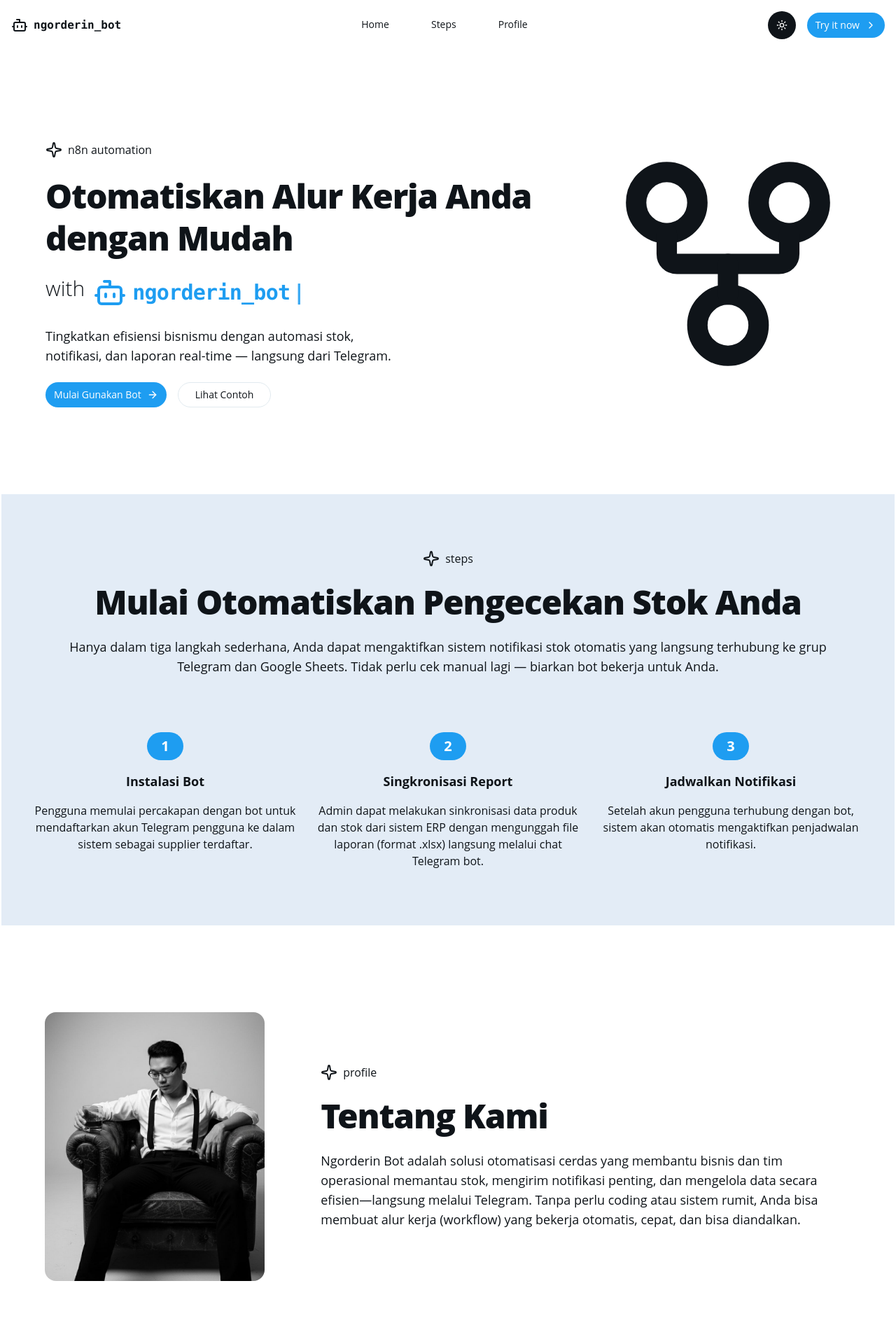
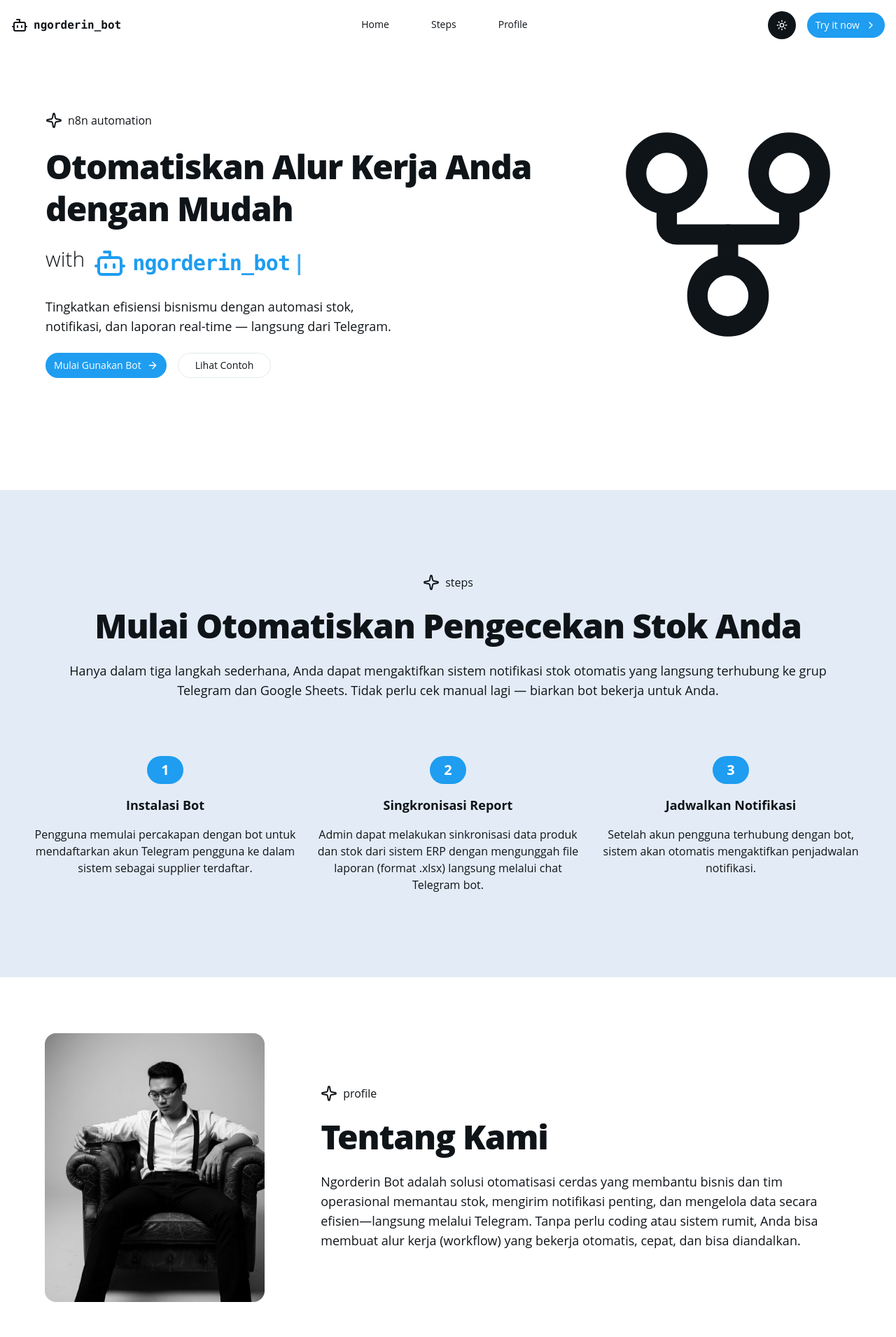
Before and after one commit to jeromedesantos12/app-ngorderin, a Next.js app: page / in a window 1280 px wide. Shown: the top 1910 px of the page at 70% size. Built offline with nearby package versions, Linux system fonts and the light colour scheme.

Commit message:
edit steps

```diff
--- a/src/components/molecules/hero.tsx
+++ b/src/components/molecules/hero.tsx
@@ -6,7 +6,10 @@
 
 export function Hero() {
   return (
-    <main className="flex flex-col md:flex-row gap-8 flex-wrap justify-center mt-40 md:mt-50 px-5">
+    <main
+      id="home"
+      className="flex flex-col md:flex-row gap-8 flex-wrap justify-center py-40 px-5"
+    >
       <div className="max-w-3xl flex flex-col gap-6">
         <motion.div
           initial={{ opacity: 0, translateY: "100%" }}
--- a/src/components/molecules/profile.tsx
+++ b/src/components/molecules/profile.tsx
@@ -4,7 +4,7 @@
 
 export function Profile() {
   return (
-    <main className="flex justify-center mt-20 p-10">
+    <main id="profile" className="flex justify-center py-20 px-10">
       <div className="max-w-6xl flex flex-col md:flex-row gap-10 md:gap-20 items-center">
         <motion.div
           initial={{ opacity: 0, translateX: "-100%" }}
--- a/src/components/molecules/steps.tsx
+++ b/src/components/molecules/steps.tsx
@@ -5,7 +5,10 @@
 
 export function Steps() {
   return (
-    <main className="flex flex-col gap-20 items-center mt-30 py-20 px-5 bg-accent">
+    <main
+      id="steps"
+      className="flex flex-col gap-20 items-center py-30 px-5 bg-accent"
+    >
       <div className="flex flex-col gap-5 max-w-6xl items-center text-center">
         <motion.div
           initial={{ opacity: 0, translateY: "100%" }}
--- a/src/components/template/home.tsx
+++ b/src/components/template/home.tsx
@@ -15,16 +15,10 @@
   return (
     <div>
       <Navbar isActive={isActive} toggleMenu={toggleMenu} />
-      <div id="home" className="border-2 border-transparent">
-        <Menu isActive={isActive} />
-        <Hero />
-      </div>
-      <div id="steps" className="border-2 border-transparent">
-        <Steps />
-      </div>
-      <div id="profile" className="border-2 border-transparent">
-        <Profile />
-      </div>
+      <Menu isActive={isActive} />
+      <Hero />
+      <Steps />
+      <Profile />
       <Footer />
     </div>
   );
```
